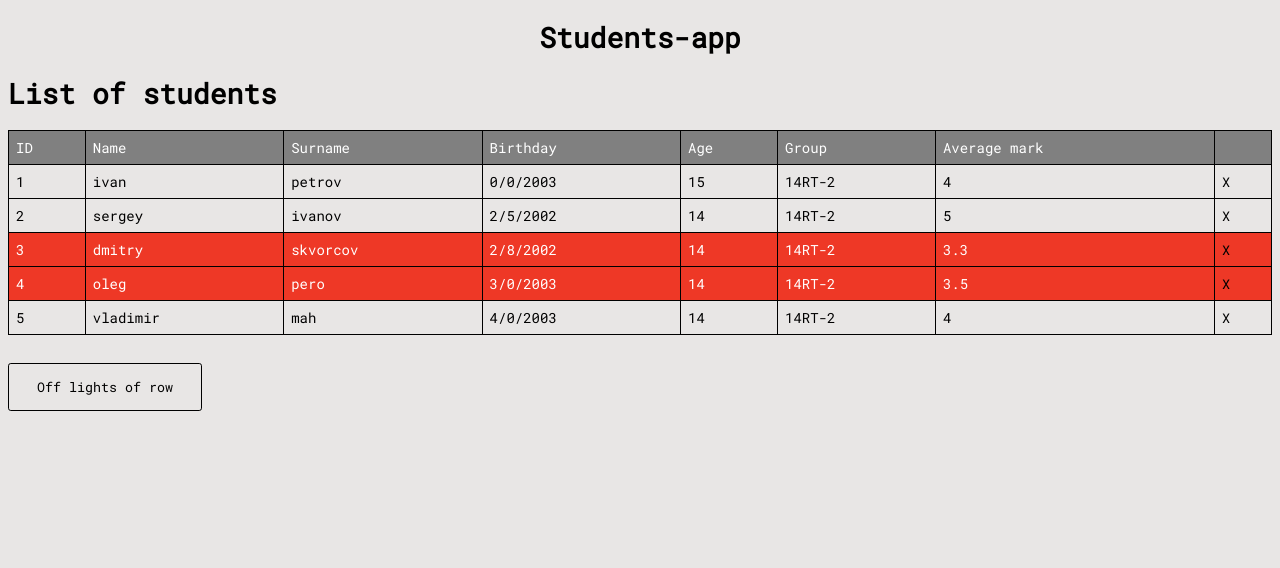
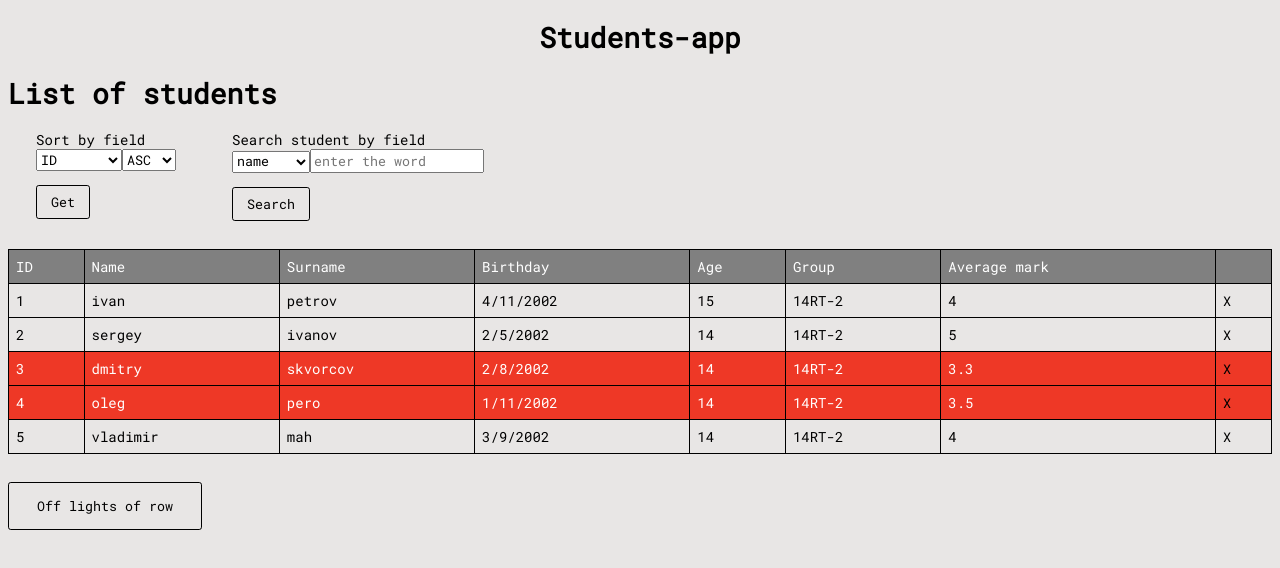
Before and after one commit to aggrezzorhsdj/students-app, an Angular app: page / in a window 1280 px wide. Shown: the top 568 px of the page. Built offline with nearby package versions, Linux system fonts and the light colour scheme.

Commit message:
update project

```diff
--- a/src/app/app.module.ts
+++ b/src/app/app.module.ts
@@ -5,6 +5,7 @@ import { AppComponent } from './app.component';
 import { StudentsComponent } from './students/students.component';
 import { PopupComponent } from './popup/popup.component';
 import {PopUpModule} from './popup/popup.module';
+import {FormsModule} from '@angular/forms';
 
 @NgModule({
   declarations: [
@@ -13,7 +14,8 @@ import {PopUpModule} from './popup/popup.module';
   ],
   imports: [
     BrowserModule,
-    PopUpModule
+    PopUpModule,
+    FormsModule
   ],
   providers: [],
   bootstrap: [AppComponent]
--- a/src/app/students.list.ts
+++ b/src/app/students.list.ts
@@ -1,9 +1,54 @@
 import { IStudents } from './students';
 
 export const STUDENTS: IStudents[] = [
-  {id: 1, name: 'ivan', surname: 'petrov', age: 15, avgmark: 4, groupname: '14RT-2', birthday: new Date(2002, 12, 12).getTime()},
-  {id: 2, name: 'sergey', surname: 'ivanov', age: 14, avgmark: 5, groupname: '14RT-2', birthday: new Date(2002, 5, 11).getTime()},
-  {id: 3, name: 'dmitry', surname: 'skvorcov', age: 14, avgmark: 3.3, groupname: '14RT-2', birthday: new Date(2002, 8, 10).getTime()},
-  {id: 4, name: 'oleg', surname: 'pero', age: 14, avgmark: 3.5, groupname: '14RT-2', birthday: new Date(2002, 12, 1).getTime()},
-  {id: 5, name: 'vladimir', surname: 'mah', age: 14, avgmark: 4, groupname: '14RT-2', birthday: new Date(2002, 12, 9).getTime()},
+  {
+    id: 1,
+    name: 'ivan',
+    surname: 'petrov',
+    age: 15,
+    avgmark: 4,
+    groupname: '14RT-2',
+    birthday: new Date(2002, 11, 5).getTime(),
+    flage: false
+  },
+  {
+    id: 2,
+    name: 'sergey',
+    surname: 'ivanov',
+    age: 14,
+    avgmark: 5,
+    groupname: '14RT-2',
+    birthday: new Date(2002, 5, 11).getTime(),
+    flage: false
+  },
+  {
+    id: 3,
+    name: 'dmitry',
+    surname: 'skvorcov',
+    age: 14,
+    avgmark: 3.3,
+    groupname: '14RT-2',
+    birthday: new Date(2002, 8, 10).getTime(),
+    flage: false
+  },
+  {
+    id: 4,
+    name: 'oleg',
+    surname: 'pero',
+    age: 14,
+    avgmark: 3.5,
+    groupname: '14RT-2',
+    birthday: new Date(2002, 11, 2).getTime(),
+    flage: false
+  },
+  {
+    id: 5,
+    name: 'vladimir',
+    surname: 'mah',
+    age: 14,
+    avgmark: 4,
+    groupname: '14RT-2',
+    birthday: new Date(2002, 9, 9).getTime(),
+    flage: false
+  },
 ];
--- a/src/app/students.ts
+++ b/src/app/students.ts
@@ -6,4 +6,5 @@ export interface IStudents {
   groupname: string;
   avgmark: number;
   birthday: number;
+  flage: boolean;
 }
--- a/src/app/students/students.component.html
+++ b/src/app/students/students.component.html
@@ -1,5 +1,35 @@
 <div class="container">
   <h1>List of students</h1>
+  <div class="actions">
+    <div class="actions__item">
+      <label>Sort by field</label>
+      <div class="form-group">
+        <select #selected>
+          <option name="id" value="id">ID</option>
+          <option name="name" value="name">name</option>
+          <option name="surname" value="surname">surname</option>
+          <option name="birthday" value="birthday">birthday</option>
+          <option name="age" value="age">age</option>
+        </select>
+        <select #sort>
+          <option value="true">ASC</option>
+          <option value="false">DESC</option>
+        </select>
+      </div>
+      <button class="btn btn-small" (click)="sortby(selected.value, sort.value)">Get</button>
+    </div>
+    <div class="actions__item">
+      <label>Search student by field</label>
+      <div class="form-group">
+        <select #searchfield>
+          <option name="name" value="name">name</option>
+          <option name="surname" value="surname">surname</option>
+        </select>
+        <input type="text" #str placeholder="enter the word"/>
+      </div>
+      <button class="btn btn-small" (click)="search(str.value, searchfield.value)">Search</button>
+    </div>
+  </div>
   <div class="table">
     <table class="main-list">
       <tr>
@@ -12,12 +42,8 @@
         <th (click)="sortby('avgmark')">Average mark</th>
         <th>&nbsp;</th>
       </tr>
-      <tr *ngFor="let student of students;
-    let i = index;
-    let odd = odd;
-    let even = even;"
-          [class.red]="student.avgmark < 4 && light"
-          [ngClass]="{odd: odd, even: even}">
+      <tr [ngClass] = "{'green': student.flage, 'red':student.avgmark < 4 && light}" *ngFor="let student of students;
+    let i = index;">
         <td>{{student.id}}</td>
         <td>{{student.name}}</td>
         <td>{{student.surname}}</td>
--- a/src/app/students/students.component.less
+++ b/src/app/students/students.component.less
@@ -30,6 +30,9 @@
     margin-bottom: 2rem;
   }
 }
+.form-group{
+  margin-bottom: 1rem;
+}
 .btn{
   background: transparent;
   color: #000;
@@ -40,6 +43,9 @@
   will-change: transform;
   transform: none;
   cursor: pointer;
+  &.btn-small{
+    padding: 0.5rem 1rem;
+  }
   &.btn-light{
     border-color: #fff;
     color: #fff;
@@ -71,8 +77,19 @@
     box-shadow: none;
   }
 }
+.actions{
+  display: flex;
+  & .actions__item{
+    margin-bottom: 2rem;
+    padding: 0 2rem;
+  }
+}
 .red{
   background-color: #ee3826;
+  color: #fff;
+}
+.green{
+  background-color: #86ee80;
   color: #fff;
 }
 .main{
--- a/src/app/students/students.component.ts
+++ b/src/app/students/students.component.ts
@@ -9,17 +9,32 @@ import { STUDENTS } from '../students.list';
 export class StudentsComponent implements OnInit {
   students = STUDENTS;
   light = true;
+  isExist = true;
   type = true;
   index: number;
   popUpOpen = false;
   toggle(): void {
     this.light = !this.light;
   }
+  search(str: string | number, field: string): void {
+    this.students.forEach((element, index) => {
+      if (element[field] == str) {
+        element.flage = true;
+      } else {
+        element.flage = false;
+      }
+    });
+  }
   remove(index): void {
     this.index = index;
     this.popUpOpen = true;
   }
-  sortby(field): void {
+  sortby(field: string, type?: string): void {
+    if (type && type === 'true') {
+      this.type = true;
+    } else if (type && type === 'false') {
+      this.type = false;
+    }
     this.students.sort((a, b): number => {
       if (this.type) {
         if (a[field] > b[field]) {
```
